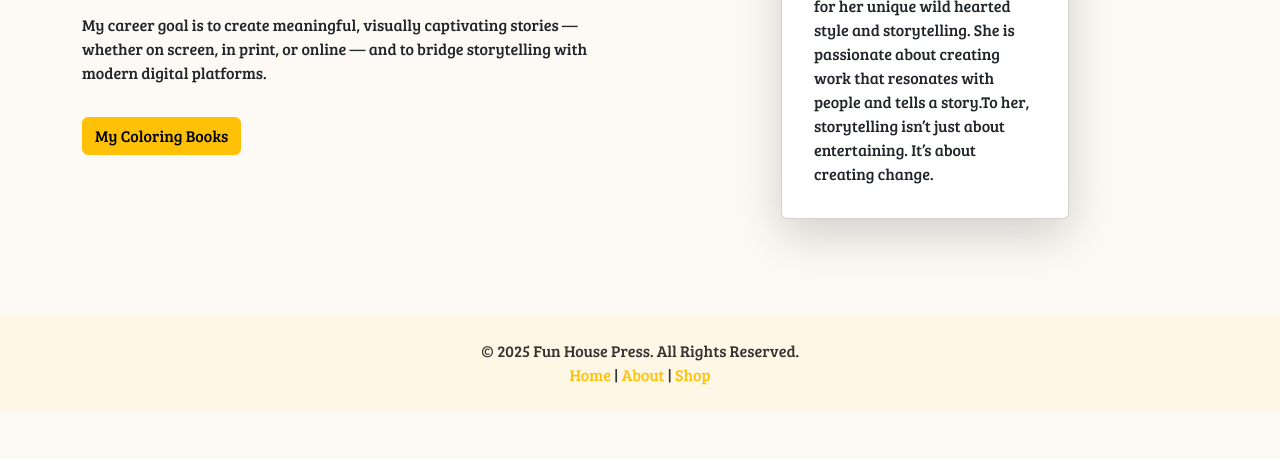
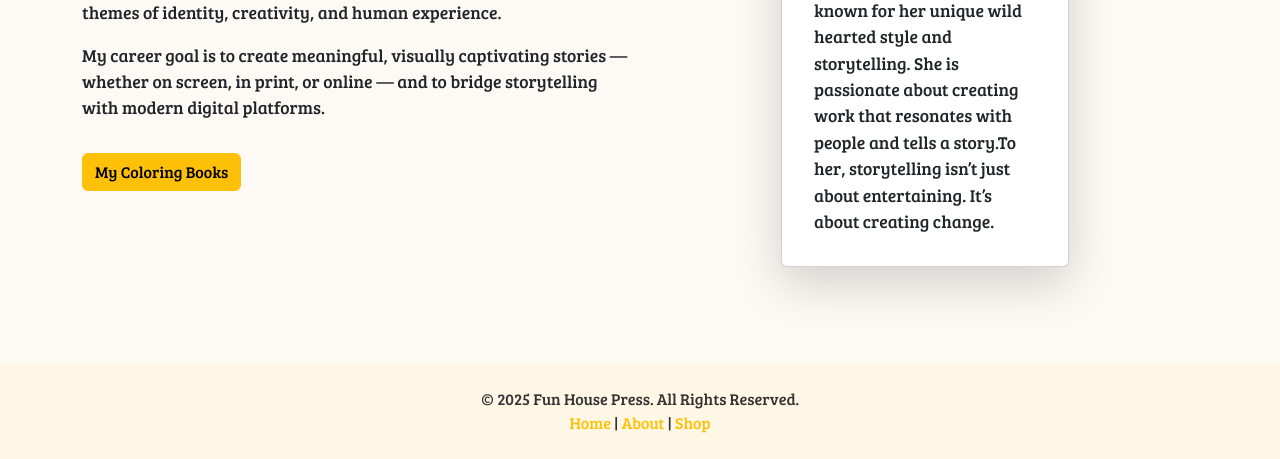
Before and after one commit to Victoria-Olivia/funhousepress, a plain HTML site: page about.html in a window 1280 px wide. Shown: the part 661-1120 px from the top of the page. Before the commit the page ends 1072 px from the top, so only its background shows below. Drawn offline with nearby package versions, Linux system fonts and the light colour scheme.

Commit message:
Fix body font size declaration in CSS for consistency

```diff
--- a/style.css
+++ b/style.css
@@ -2,6 +2,7 @@
 body {
     font-family: 'Bree Serif', serif;
     background-color: #fdfaf6; /* subtle warm background */
+    font-size: 1.1rem; /* base font size */
   }
 
   /* === Headings Use Dancing Script === */
```
